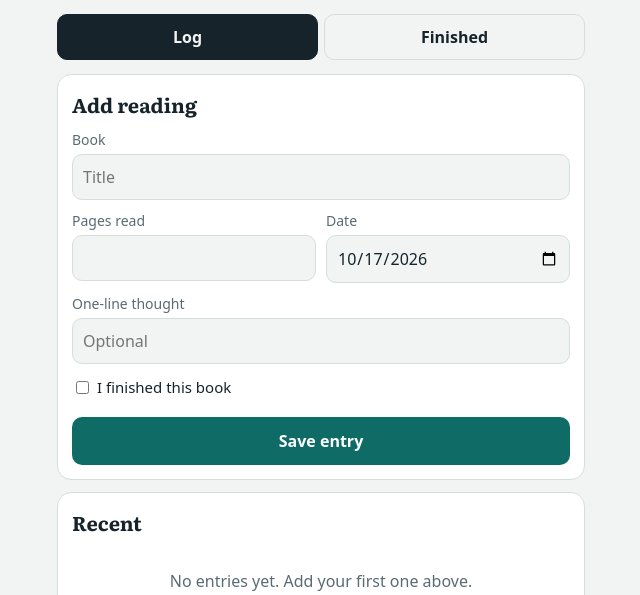
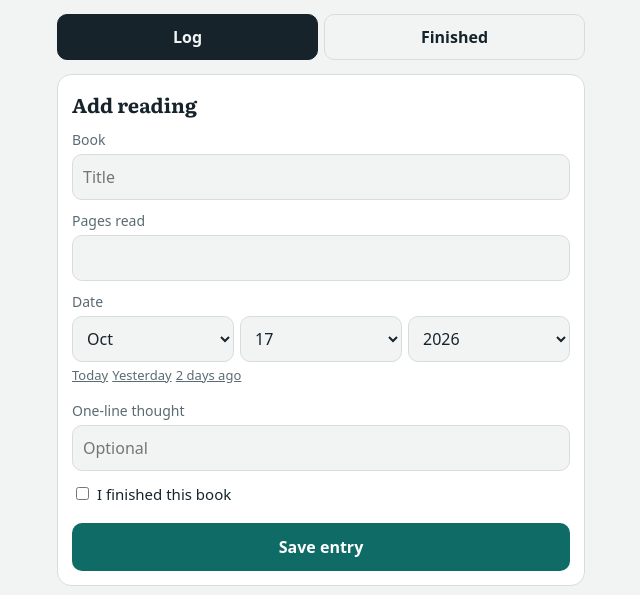
Before and after one commit to carneyhenry95/Reading-log-app, a plain HTML site: page index.html in a window 1280 px wide. Shown: the part 174-769 px from the top of the page, without its empty margins (319-959 px from the left). Drawn offline with Linux system fonts and the light colour scheme.

Commit message:
Update index.html

```diff
--- a/index.html
+++ b/index.html
@@ -28,9 +28,9 @@ h2{font-size:20px;margin:0 0 8px}
 .tabs button[aria-selected="true"]{background:var(--ink);color:var(--bg);border-color:var(--ink)}
 .card{background:var(--card);border:1px solid var(--line);border-radius:14px;padding:14px;margin-bottom:12px}
 label{display:block;font-size:14px;color:var(--mute);margin:10px 0 4px}
-input,textarea{width:100%;padding:10px;border:1px solid var(--line);border-radius:10px;background:var(--bg);color:var(--ink);font:inherit}
+input,textarea,select{width:100%;padding:10px;border:1px solid var(--line);border-radius:10px;background:var(--bg);color:var(--ink);font:inherit}
 input[type=checkbox]{width:auto;margin-right:8px}
-.row{display:flex;gap:10px}.row>div{flex:1}
+.row{display:flex;gap:10px}.row>div{flex:1}.row>select{flex:1;min-width:0}
 .chk{display:flex;align-items:center;margin-top:12px;color:var(--ink);font-size:15px}
 .btn{width:100%;margin-top:14px;padding:12px;border:0;border-radius:10px;background:var(--acc);color:var(--accink);font:inherit;font-weight:700}
 .link{background:none;border:0;color:var(--mute);font:inherit;font-size:13px;padding:4px 0;text-decoration:underline}
@@ -99,10 +99,12 @@ function renderLog(){
     <label for="book">Book</label>
     <input id="book" list="bl" required placeholder="Title">
     <datalist id="bl">${books.map(b=>`<option value="${esc(b)}">`).join("")}</datalist>
-    <div class="row">
-      <div><label for="pg">Pages read</label><input id="pg" type="number" min="1" required inputmode="numeric"></div>
-      <div><label for="dt">Date</label><input id="dt" type="date" required value="${todayStr()}"></div>
-    </div>
+    <label for="pg">Pages read</label>
+    <input id="pg" type="number" min="1" required inputmode="numeric">
+    <label for="dm">Date</label>
+    <input id="dt" type="hidden" value="${todayStr()}">
+    <div class="row" style="gap:6px"><select id="dm" aria-label="Month"></select><select id="dd" aria-label="Day"></select><select id="dy" aria-label="Year"></select></div>
+    <div><button type="button" class="link" data-d="0">Today</button> <button type="button" class="link" data-d="1">Yesterday</button> <button type="button" class="link" data-d="2">2 days ago</button></div>
     <label for="nt">One-line thought</label>
     <input id="nt" maxlength="200" placeholder="Optional">
     <label class="chk"><input id="fin" type="checkbox">I finished this book</label>
@@ -114,7 +116,7 @@ function renderLog(){
   <div class="card"><h2>Reminders</h2>
     <label class="chk" style="margin-top:0"><input id="remon" type="checkbox" ${S.rem.on?"checked":""}>Remind me to read each day</label>
     <label for="remtime">Remind me at</label>
-    <input id="remtime" type="time" value="${S.rem.time}">
+    <select id="remtime">${timeOpts()}</select>
     <button class="btn" style="margin-top:10px" id="remtest" type="button">Send a test notification</button>
     <p class="meta" id="remst" role="status" style="margin:8px 0 0"></p>
   </div>
@@ -140,6 +142,8 @@ function renderLog(){
     if(!was&&[3,7,14,30,60,100].includes(n))notify(n+"-day streak","You’ve read "+n+" days in a row. Nice work.");
   };
   bindRem();
+  initDate();
+  document.querySelectorAll("[data-d]").forEach(b=>b.onclick=()=>setDate(fmtNum(dnum(todayStr())-(+b.dataset.d))));
   const msg=t=>{$("#bmsg").textContent=t};
   function dl(name,text,type){
     try{
@@ -219,6 +223,32 @@ function render(){
 $("#tab-log").onclick=()=>{tab="log";render()};
 $("#tab-done").onclick=()=>{tab="done";open=null;render()};
 
+function setDate(v){
+  const [y,m,d]=v.split("-").map(Number);
+  $("#dy").value=y;$("#dm").value=m;fillDays();$("#dd").value=d;$("#dt").value=v;
+}
+function fillDays(){
+  const y=+$("#dy").value,m=+$("#dm").value,n=new Date(y,m,0).getDate(),cur=+$("#dd").value||1;
+  $("#dd").innerHTML=Array.from({length:n},(_,i)=>`<option value="${i+1}">${i+1}</option>`).join("");
+  $("#dd").value=Math.min(cur,n);
+}
+function initDate(){
+  const mn=["Jan","Feb","Mar","Apr","May","Jun","Jul","Aug","Sep","Oct","Nov","Dec"],y0=new Date().getFullYear();
+  $("#dm").innerHTML=mn.map((n,i)=>`<option value="${i+1}">${n}</option>`).join("");
+  $("#dy").innerHTML=[y0-2,y0-1,y0,y0+1].map(y=>`<option value="${y}">${y}</option>`).join("");
+  const upd=()=>{fillDays();$("#dt").value=$("#dy").value+"-"+pad($("#dm").value)+"-"+pad($("#dd").value)};
+  $("#dm").onchange=$("#dy").onchange=upd;
+  $("#dd").onchange=()=>{$("#dt").value=$("#dy").value+"-"+pad($("#dm").value)+"-"+pad($("#dd").value)};
+  setDate(todayStr());
+}
+function timeOpts(){
+  let o="";
+  for(let h=0;h<24;h++)for(let m=0;m<60;m+=15){
+    const v=pad(h)+":"+pad(m);
+    o+=`<option value="${v}"${v===S.rem.time?" selected":""}>${h%12||12}:${pad(m)} ${h<12?"AM":"PM"}</option>`;
+  }
+  return o;
+}
 async function notify(title,body){
   try{
     if(!("Notification" in window)||Notification.permission!=="granted")return false;
```
